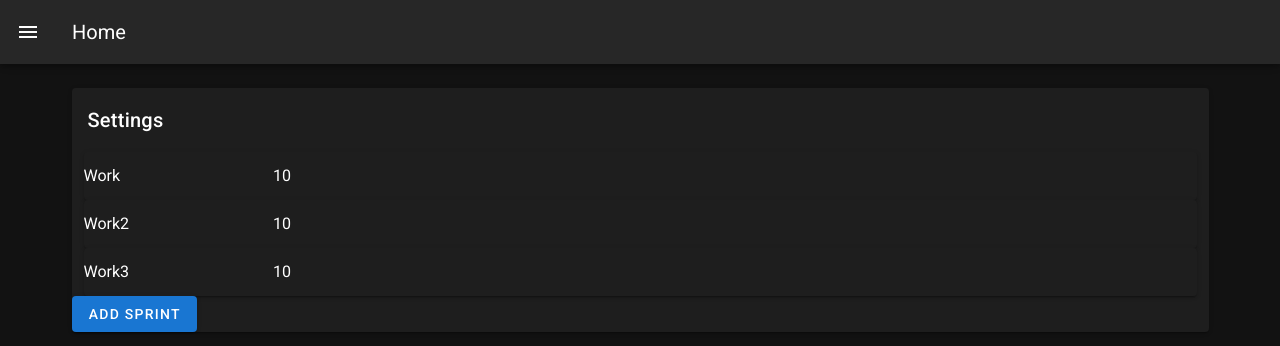
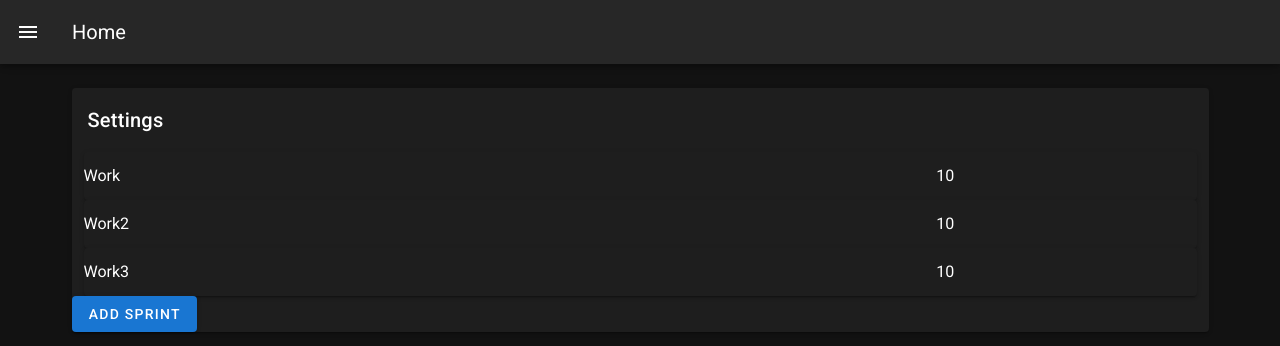
Before and after one commit to braden-w/168-hours, a Nuxt app: page /settings in a window 1280 px wide. Shown: the top 346 px of the page. Built offline with nearby package versions, Linux system fonts and the light colour scheme.

Commit message:
Modified grid

```diff
--- a/pages/settings.vue
+++ b/pages/settings.vue
@@ -16,8 +16,8 @@
         >
           <v-card>
             <v-row>
-              <v-col cols="2">{{ sprint.name }}</v-col>
-              <v-col cols="10"> {{ sprint.duration }}</v-col></v-row
+              <v-col cols="9">{{ sprint.name }}</v-col>
+              <v-col cols="3"> {{ sprint.duration }}</v-col></v-row
             >
             <v-spacer> </v-spacer
           ></v-card>
```
